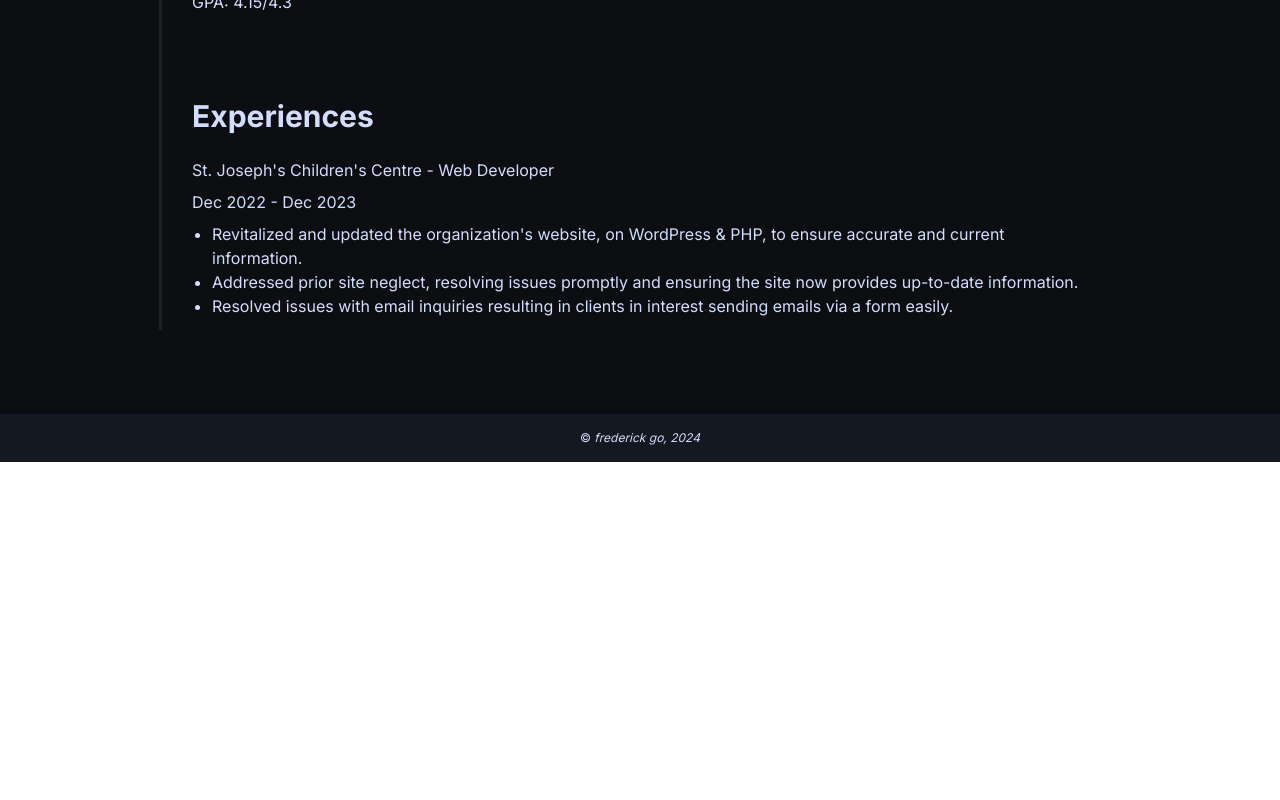
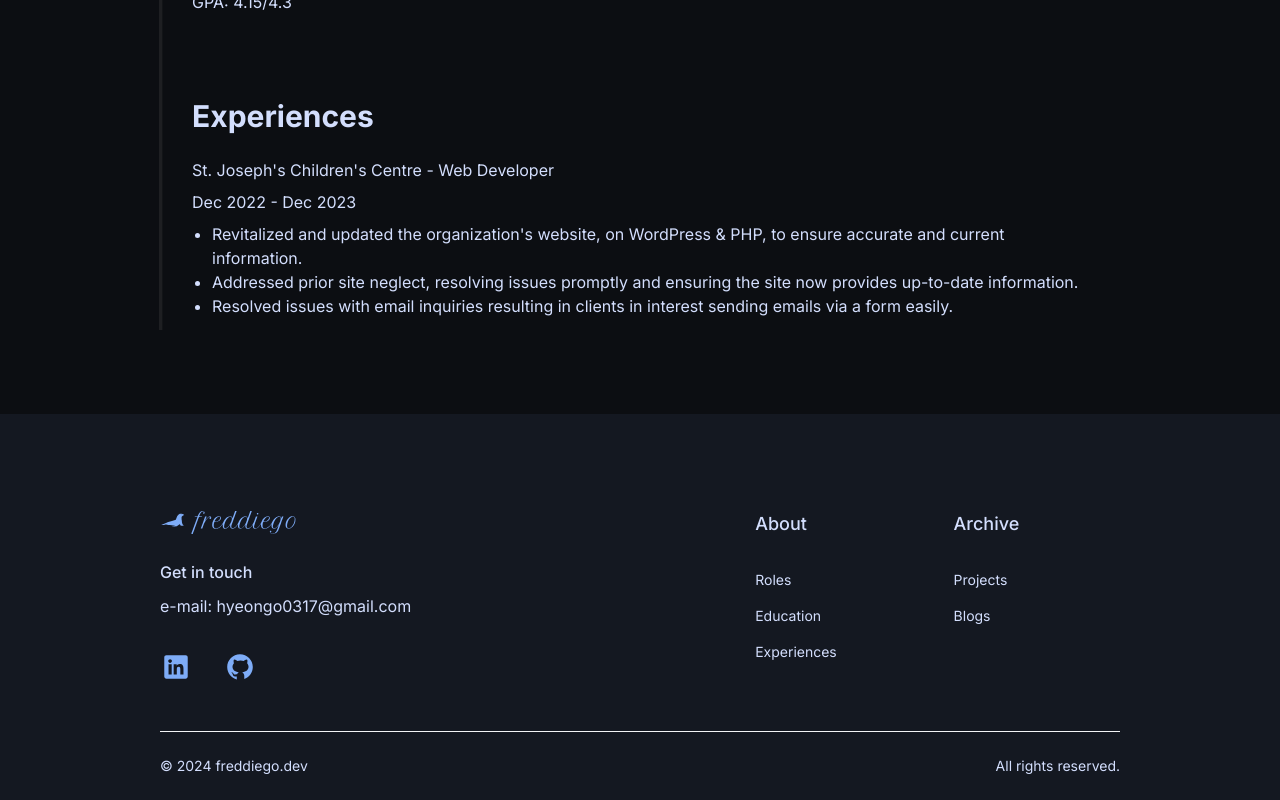
Before and after one commit to itsmefredgo/freddiego-dev, a Next.js app: page /kr/about in a window 1280 px wide. Shown: the part 1161-1961 px from the top of the page. Before the commit the page ends 1623 px from the top, so only its background shows below. Built offline with nearby package versions, Linux system fonts and the light colour scheme.

Commit message:
update: footer style added.

```diff
--- a/lib/dictionary.ts
+++ b/lib/dictionary.ts
@@ -3,8 +3,8 @@ import type { Locale } from "@/src/i18n.config";
 
 const dictionaries = {
   en: () => import("@/dictionaries/en.json").then((module) => module.default),
-  kr: () => import("@/dictionaries/kr.json").then((module) => module.default),
-  // kr: () => import("@/dictionaries/en.json").then((module) => module.default),
+  // kr: () => import("@/dictionaries/kr.json").then((module) => module.default),
+  kr: () => import("@/dictionaries/en.json").then((module) => module.default),
 };
 
 export const getDictionary = async (locale: Locale) => dictionaries[locale]();
--- a/src/app/[lang]/layout.tsx
+++ b/src/app/[lang]/layout.tsx
@@ -20,7 +20,7 @@ export default function Layout({
       >
         <TracingBeam>{children}</TracingBeam>
       </main>
-      <Footer></Footer>
+      <Footer lang={params.lang}></Footer>
     </>
   );
 }
--- a/src/app/[lang]/page.tsx
+++ b/src/app/[lang]/page.tsx
@@ -13,7 +13,7 @@ export default async function Home({
   const { page } = await getDictionary(lang);
 
   return (
-    <section className=" h-[200rem]">
+    <section className=" ">
       <div className="">
         <h1 className="">{page.home.introduction.greeting}</h1>
         <p className="">{page.home.introduction.name}</p>
--- a/src/components/includes/footer.tsx
+++ b/src/components/includes/footer.tsx
@@ -1,12 +1,145 @@
-function Footer() {
+import { Locale } from "@/src/i18n.config";
+import Image from "next/image";
+import LanguageChangeButton from "../functions/LanguageChangeButton";
+import HeaderLink from "../ui/HeaderLink";
+import { useState } from "react";
+import { IoMenu } from "react-icons/io5";
+import getCurrentPage from "../helpers/useFindCurrentPage";
+import freddiego from "@/public/assets/images/freddiego.svg";
+import ToggleDarkMode from "../functions/ToggleDarkMode";
+import TechIcons from "../ui/TechIcon";
+import GitHubIcon from "@/public/assets/techicons/GitHub.svg";
+import LinkedInIcon from "@/public/assets/techicons/LinkedIn.svg";
+
+function Footer({ lang }: { lang: Locale }) {
+  const aboutLinks = [
+    ["Roles", "/about#roles"],
+    ["Education", "/about#education"],
+    ["Experiences", "/about#experiences"],
+  ];
+  const archiveLinks = [
+    ["Projects", "/about#projects"],
+    ["Blogs", "/about#blogs"],
+  ];
+
   return (
-    <footer
-      className=" h-[3rem] bg-subBackground overflow-hidden
-      flex items-center justify-center text-xs text-text duration-300"
-    >
-      &copy;&nbsp;<span className=" italic">frederick go, 2024</span>
+    <footer className="bg-subBackground">
+      <div
+        className={` text-text pb-6 pt-16
+        lg:px-8 lg:pt-24 ${mainDivWidth} px-4 `}
+      >
+        {/* mx-auto max-w-screen-xl px-4 sm:px-6  */}
+        <div className="grid grid-cols-1 gap-8 md:grid-cols-5 ">
+          <div className=" md:col-span-3">
+            <div className="flex justify-center sm:justify-start">
+              <HeaderLink href={`/`} lang={lang} key={""}>
+                <div className=" h-[25px] w-auto">
+                  <Image
+                    src={freddiego}
+                    alt="Freddiego"
+                    className=" h-full w-full customSvgColour"
+                  />
+                </div>
+              </HeaderLink>
+            </div>
+            <p
+              className="mt-6 text-center font-medium leading-relaxed
+              sm:max-w-xs sm:text-left"
+            >
+              Get in touch
+            </p>
+            <p className="mt-2 text-center leading-relaxed sm:max-w-xs sm:text-left">
+              e-mail: hyeongo0317@gmail.com
+            </p>
+            <ul className="mt-8 flex justify-center gap-6 sm:justify-start md:gap-8">
+              <li>
+                <a
+                  href="#"
+                  rel="noreferrer"
+                  target="_blank"
+                  className="text-teal-700 transition hover:text-teal-700/75"
+                >
+                  <span className="sr-only">LinkedIn</span>
+                  <svg
+                    className="h-8 w-8 fill-primary"
+                    fill="currentColor"
+                    viewBox="0 0 30 30"
+                    aria-hidden="true"
+                  >
+                    <path d="M24,4H6C4.895,4,4,4.895,4,6v18c0,1.105,0.895,2,2,2h18c1.105,0,2-0.895,2-2V6C26,4.895,25.105,4,24,4z M10.954,22h-2.95 v-9.492h2.95V22z M9.449,11.151c-0.951,0-1.72-0.771-1.72-1.72c0-0.949,0.77-1.719,1.72-1.719c0.948,0,1.719,0.771,1.719,1.719 C11.168,10.38,10.397,11.151,9.449,11.151z M22.004,22h-2.948v-4.616c0-1.101-0.02-2.517-1.533-2.517 c-1.535,0-1.771,1.199-1.771,2.437V22h-2.948v-9.492h2.83v1.297h0.04c0.394-0.746,1.356-1.533,2.791-1.533 c2.987,0,3.539,1.966,3.539,4.522V22z"></path>
+                  </svg>
+                </a>
+              </li>
+
+              <li>
+                <a
+                  href="#"
+                  rel="noreferrer"
+                  target="_blank"
+                  className="text-teal-700 transition hover:text-teal-700/75"
+                >
+                  <span className="sr-only">GitHub</span>
+                  <svg
+                    className="h-8 w-8 fill-primary"
+                    viewBox="0 0 30 30"
+                    aria-hidden="true"
+                  >
+                    <path d="M15,3C8.373,3,3,8.373,3,15c0,5.623,3.872,10.328,9.092,11.63C12.036,26.468,12,26.28,12,26.047v-2.051 c-0.487,0-1.303,0-1.508,0c-0.821,0-1.551-0.353-1.905-1.009c-0.393-0.729-0.461-1.844-1.435-2.526 c-0.289-0.227-0.069-0.486,0.264-0.451c0.615,0.174,1.125,0.596,1.605,1.222c0.478,0.627,0.703,0.769,1.596,0.769 c0.433,0,1.081-0.025,1.691-0.121c0.328-0.833,0.895-1.6,1.588-1.962c-3.996-0.411-5.903-2.399-5.903-5.098 c0-1.162,0.495-2.286,1.336-3.233C9.053,10.647,8.706,8.73,9.435,8c1.798,0,2.885,1.166,3.146,1.481C13.477,9.174,14.461,9,15.495,9 c1.036,0,2.024,0.174,2.922,0.483C18.675,9.17,19.763,8,21.565,8c0.732,0.731,0.381,2.656,0.102,3.594 c0.836,0.945,1.328,2.066,1.328,3.226c0,2.697-1.904,4.684-5.894,5.097C18.199,20.49,19,22.1,19,23.313v2.734 c0,0.104-0.023,0.179-0.035,0.268C23.641,24.676,27,20.236,27,15C27,8.373,21.627,3,15,3z"></path>
+                  </svg>
+                </a>
+              </li>
+            </ul>
+          </div>
+
+          <div className="grid grid-cols-1 gap-8 sm:grid-cols-4 md:grid-cols-2 md:col-span-2">
+            <div className="text-center sm:text-left">
+              <p className="text-lg font-medium ">About</p>
+              <ul className="mt-8 space-y-4 text-sm">
+                {aboutLinks.map(([title, href]) => (
+                  <li key={title}>
+                    <HeaderLink href={href} lang={lang}>
+                      {title}
+                    </HeaderLink>
+                  </li>
+                ))}
+              </ul>
+            </div>
+
+            <div className="text-center sm:text-left">
+              <p className="text-lg font-medium ">Archive</p>
+              <ul className="mt-8 space-y-4 text-sm">
+                {archiveLinks.map(([title, href]) => (
+                  <li key={title}>
+                    <HeaderLink href={href} lang={lang}>
+                      {title}
+                    </HeaderLink>
+                  </li>
+                ))}
+              </ul>
+            </div>
+          </div>
+        </div>
+
+        <div className="mt-12 border-t border-gray-100 pt-6">
+          <div className="text-center sm:flex sm:justify-between sm:text-left">
+            <p className="text-sm">
+              <span className="block sm:inline">All rights reserved.</span>
+            </p>
+            <p className="mt-4 text-sm sm:order-first sm:mt-0">
+              &copy; 2024 freddiego.dev
+            </p>
+          </div>
+        </div>
+      </div>
     </footer>
   );
 }
 
 export default Footer;
+
+const mainDivWidth = `
+sm:px-[min(calc((100%-36rem)/2),4rem)]
+md:px-[min(calc((100%-40rem)/2),8rem)]
+lg:px-[min(calc((100%-48rem)/2),10rem)]
+xl:px-[calc((100%-60rem)/2)]
+`;
--- a/src/components/includes/header.tsx
+++ b/src/components/includes/header.tsx
@@ -15,7 +15,7 @@ export default function Header({ lang }: { lang: Locale }) {
     "": "freddiego",
     about: "About",
     archive: "Archive",
-    contact: "Contact",
+    // contact: "Contact",
   };
 
   const [isMobileLinksOpen, setIsMobileLinksOpen] = useState(false);
--- a/styles/globals.css
+++ b/styles/globals.css
@@ -1,6 +1,11 @@
 @import "tailwindcss/base";
 @import "tailwindcss/components";
 @import "tailwindcss/utilities";
+
+/* footer,
+footer * {
+  border: red solid 1px;
+} */
 
 * {
   /* border: orange solid 1px; */
@@ -56,21 +61,3 @@
     --accent: #5226f2;
   }
 }
-
-@keyframes githubUnhover {
-  0% {
-    width: 30rem;
-  }
-  100% {
-    width: 22px;
-  }
-}
-
-@keyframes githubHover {
-  0% {
-    width: 22px;
-  }
-  100% {
-    width: 30rem;
-  }
-}
```
